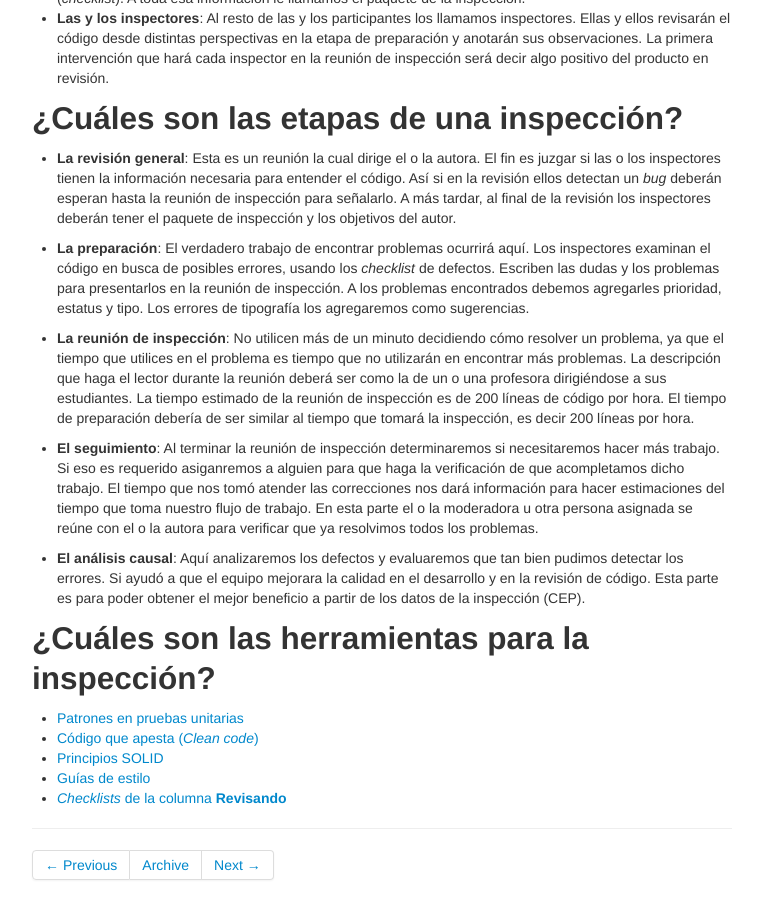
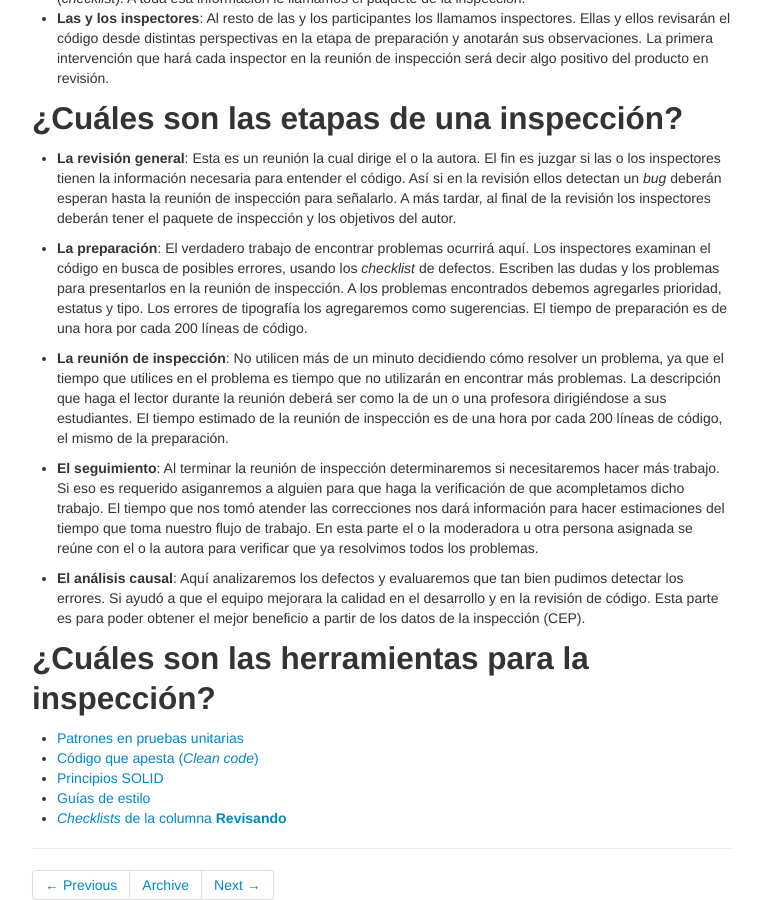
Before and after one commit to LizethMReyes/islasgeci.github.io, a Jekyll site: the page built from _posts/2021-01-28-inspecciones.md, in a window 1280 px wide and 900 px high, scrolled down 774 px. Shown: the whole window, without its empty margins (258-1021 px from the left). Built offline with Jekyll 4.4.1, drawn with Linux system fonts in a browser that asks for light colours.

Commit message:
🎨✏️ Improve writing

```diff
--- a/_posts/2021-01-28-inspecciones.md
+++ b/_posts/2021-01-28-inspecciones.md
@@ -48,14 +48,13 @@ nuestro trabajo. A continuación hablaremos brevemente de esta revisión por par
   examinan el código en busca de posibles errores, usando los _checklist_ de defectos. Escriben las
   dudas y los problemas para presentarlos en la reunión de inspección. A los problemas encontrados
   debemos agregarles prioridad, estatus y tipo. Los errores de tipografía los agregaremos como
-  sugerencias.
+  sugerencias. El tiempo de preparación es de una hora por cada 200 líneas de código.
 
 - **La reunión de inspección**: No utilicen más de un minuto decidiendo cómo resolver un problema,
   ya que el tiempo que utilices en el problema es tiempo que no utilizarán en encontrar más
   problemas. La descripción que haga el lector durante la reunión deberá ser como la de un o una
-  profesora dirigiéndose a sus estudiantes. La tiempo estimado de la reunión de inspección es de 200
-  líneas de código por hora. El tiempo de preparación debería de ser similar al tiempo que tomará la
-  inspección, es decir 200 líneas por hora.
+  profesora dirigiéndose a sus estudiantes. El tiempo estimado de la reunión de inspección es de una
+  hora por cada 200 líneas de código, el mismo de la preparación.
 
 - **El seguimiento**: Al terminar la reunión de inspección determinaremos si necesitaremos hacer más
   trabajo. Si eso es requerido asiganremos a alguien para que haga la verificación de que
```
